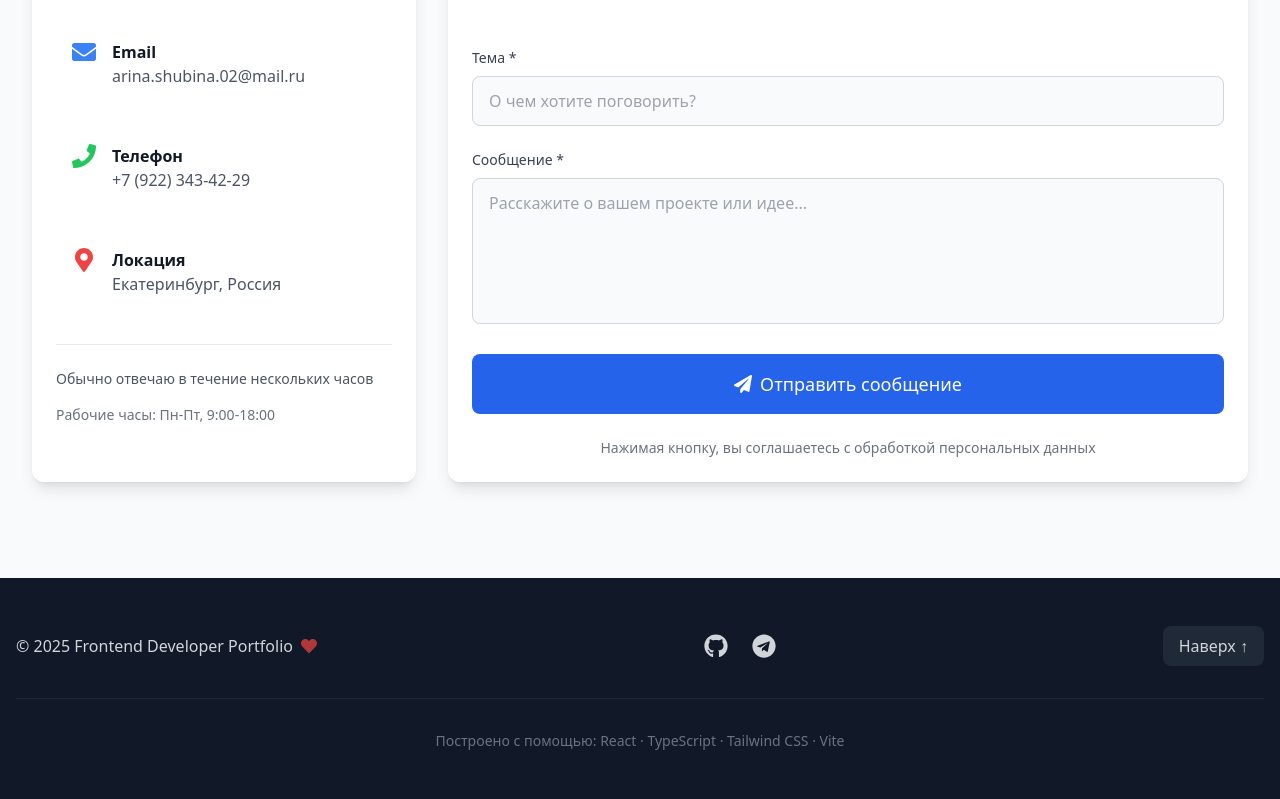
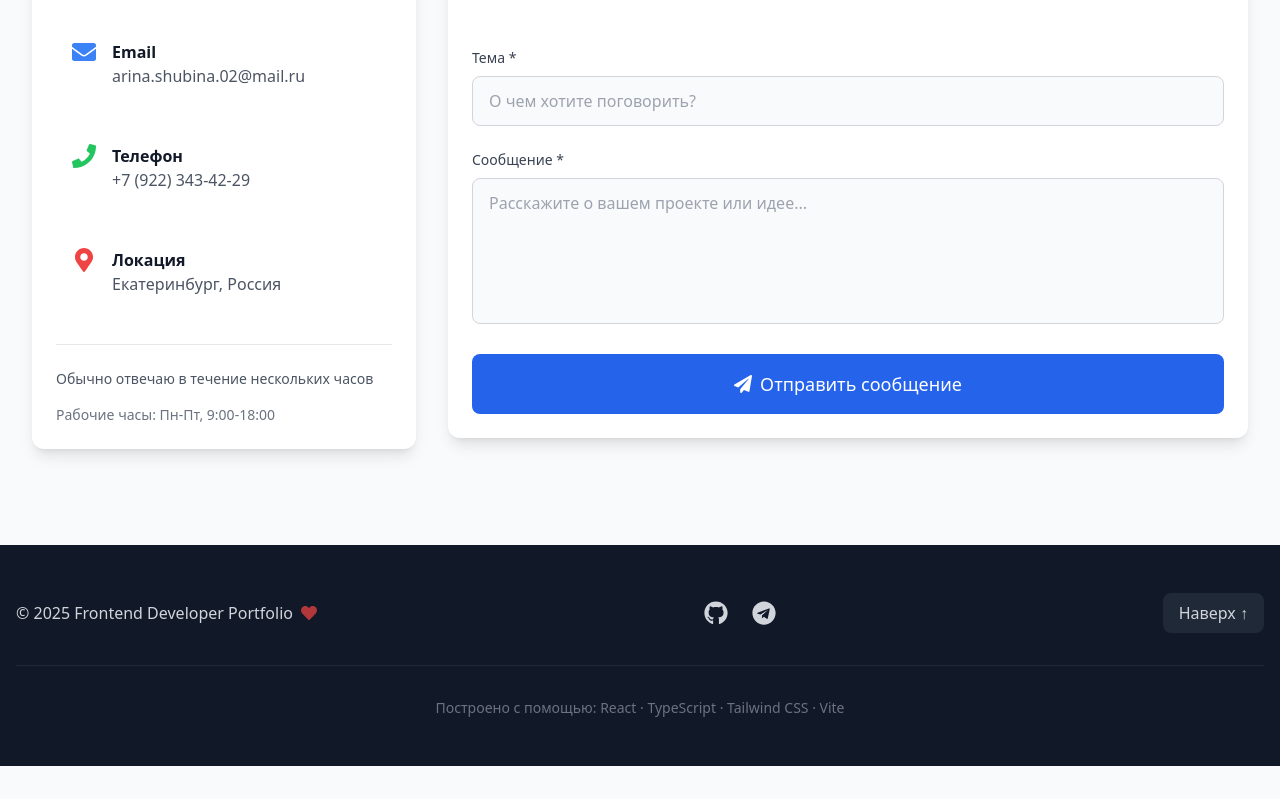
Before and after one commit to Arina0212/Portfolio, a React (Vite) app: page / in a window 1280 px wide. Shown: the part 5434-6233 px from the top of the page. After the commit the page ends 6200 px from the top, so only its background shows below. Built offline with nearby package versions, Linux system fonts and the light colour scheme.

Commit message:
Скрытие сообщения про ПД

```diff
--- a/src/components/sections/Contact.tsx
+++ b/src/components/sections/Contact.tsx
@@ -228,9 +228,9 @@
                     {isSubmitting ? 'Отправка...' : 'Отправить сообщение'}
                   </Button>
 
-                  <p className="text-sm text-gray-500 text-center">
+                  {/* <p className="text-sm text-gray-500 text-center">
                     Нажимая кнопку, вы соглашаетесь с обработкой персональных данных
-                  </p>
+                  </p> */}
                 </form>
               </Card>
             </div>
```
